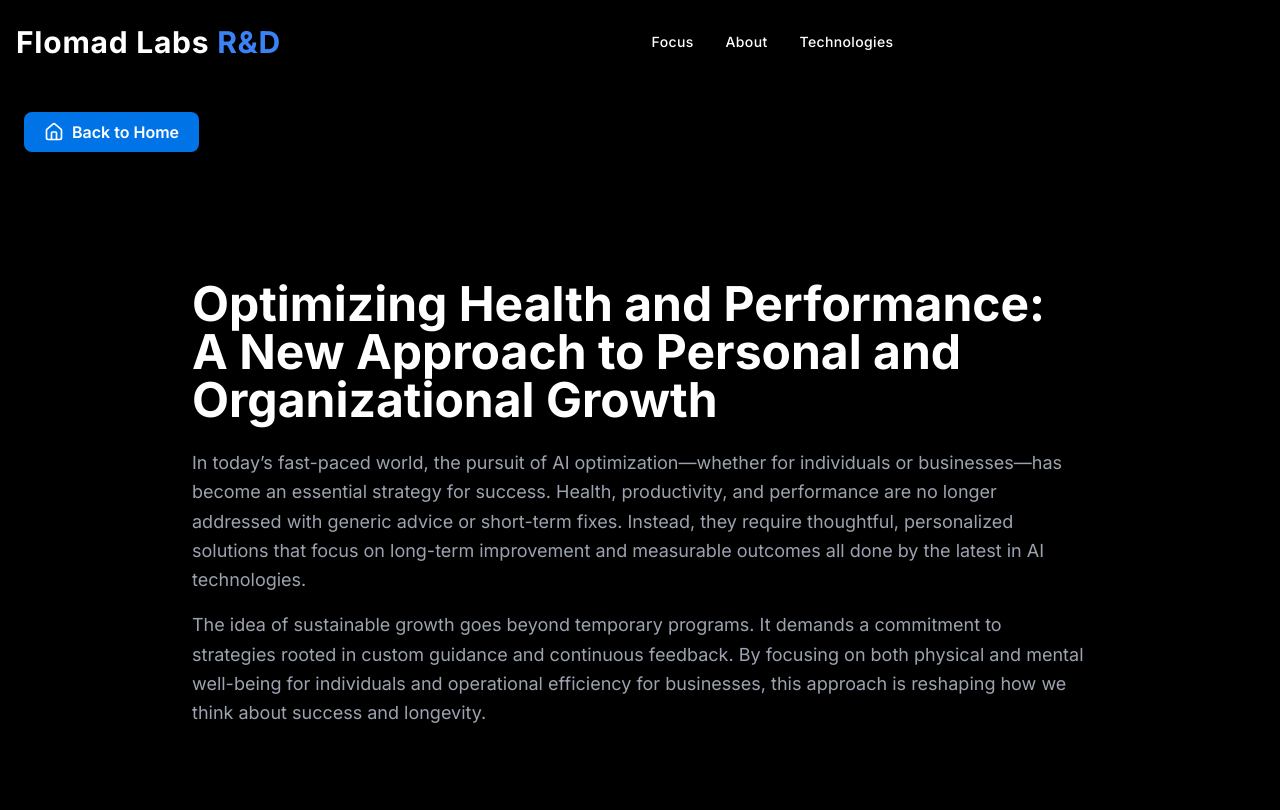
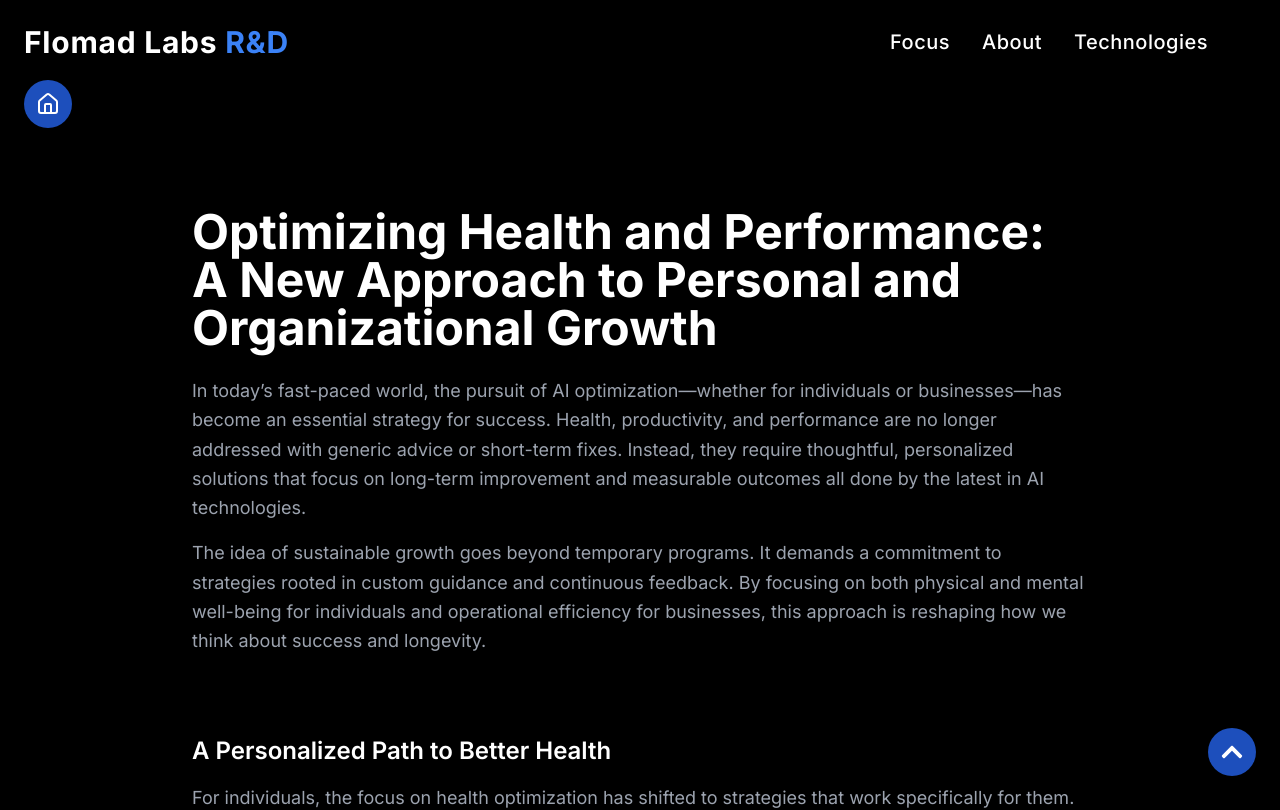
Before and after one commit to FlolabsInnovationsGroup/FloLabsInnovations, a Next.js app: page /caipo in a window 1280 px wide. Shown: the top 810 px of the page. Built offline with nearby package versions, Linux system fonts and the light colour scheme.

Commit message:
changes per design team meeting

```diff
--- a/package.json
+++ b/package.json
@@ -27,5 +27,6 @@
     "eslint": "^8.50.0",
     "eslint-config-next": "^13.5.8",
     "typescript": "^5.2.2"
-  }
+  },
+  "packageManager": "pnpm@10.3.0+sha512.ee592eda8815a8a293c206bb0917c4bb0ff274c50def7cbc17be05ec641fc2d1b02490ce660061356bd0d126a4d7eb2ec8830e6959fb8a447571c631d5a2442d"
 }
--- a/src/components/AboutSection/AboutSection.tsx
+++ b/src/components/AboutSection/AboutSection.tsx
@@ -1,4 +1,4 @@
-import Card from "../AboutSection/Card"; // Adjust path as needed
+import Card from "../AboutSection/Card";
 
 export default function AboutSection() {
   const projects = [
@@ -7,24 +7,32 @@ export default function AboutSection() {
       title: "Travel AI",
       description: "Conversational AI for personalized trip planning.",
       link: "https://www.flomadtravel.com/",
+      buttonText: "Visit Site",
+      buttonLink: "https://www.flomadtravel.com/",
     },
     {
       image: "/images/aiagirobotics.png",
       title: "Advanced AI & Robotics Education",
       description: "Empowering learners through experiential learning.",
       link: "https://flomad.international/",
+      buttonText: "Visit Site",
+      buttonLink: "https://flomad.international/",
     },
     {
       image: "/images/caipo.png",
       title: "Chief AI Productivity Officer (CAIPO)",
       description: "Optimizing lifestyles through AI-driven IoT technologies.",
       link: "https://www.caipo.ai/",
+      buttonText: "Visit Site",
+      buttonLink: "https://www.caipo.ai/",
     },
     {
       image: "/images/robocollective.png",
       title: "RoboCollective",
       description: "Your very own robot dealership franchise.",
       link: "https://www.robocollective.ai/",
+      buttonText: "Visit Site",
+      buttonLink: "https://www.robocollective.ai/",
     },
   ];
 
@@ -43,11 +51,9 @@ export default function AboutSection() {
       <div className="absolute inset-0 bg-black bg-opacity-30"></div> {/* Overlay */}
       <div className="container mx-auto px-6 lg:px-12">
 
-      <h2 className="text-5xl font-bold text-center mb-12 text-white !text-white drop-shadow-lg">
-  About Us
-</h2>
-
-
+        <h2 className="text-5xl font-bold text-center mb-12 text-white drop-shadow-lg">
+          About Us
+        </h2>
 
         {/* Updated Grid Layout */}
         <div className="grid grid-cols-1 sm:grid-cols-2 lg:grid-cols-2 xl:grid-cols-4 gap-8 justify-items-center">
@@ -58,6 +64,8 @@ export default function AboutSection() {
                 title={project.title}
                 description={project.description}
                 link={project.link}
+                buttonText={project.buttonText}
+                buttonLink={project.buttonLink}
               />
             </div>
           ))}
--- a/src/components/AboutSection/Card.tsx
+++ b/src/components/AboutSection/Card.tsx
@@ -1,14 +1,16 @@
+"use client";
+
 import Image from "next/image";
 import Link from "next/link";
 
 interface CardProps {
-  image: string; // Image URL
-  title: string; // Card title
-  description: string; // Card description
-  bgColor?: string; // Optional background color
-  link?: string; // Optional link for the entire card
-  buttonText?: string; // Optional button text
-  buttonLink?: string; // Optional button link
+  image: string;
+  title: string;
+  description: string;
+  bgColor?: string;
+  link?: string;
+  buttonText?: string;
+  buttonLink?: string;
 }
 
 export default function Card({
@@ -17,7 +19,7 @@ export default function Card({
   description,
   bgColor = "bg-[#121212]",
   link,
-  buttonText,
+  buttonText = "Visit Site",
   buttonLink,
 }: CardProps) {
   const cardContent = (
@@ -40,14 +42,27 @@ export default function Card({
         <p className="text-sm text-gray-400 leading-relaxed mb-4 line-clamp-3">
           {description}
         </p>
-        {buttonText && buttonLink && (
-          <Link
+
+        {/* Visit Site Button - Opens in New Tab */}
+        {buttonLink && (
+          <a
             href={buttonLink}
-            className="inline-block bg-blue-600 hover:bg-blue-700 text-white font-semibold py-2 px-4 rounded-lg transition duration-300"
-            aria-label={`Learn more about ${title}`}
+            target="_blank"
+            rel="noopener noreferrer"
+            className="flex justify-end items-center text-blue-400 font-medium group hover:underline"
+            aria-label={`Visit ${title}`}
+            onClick={(e) => e.stopPropagation()}
           >
-            {buttonText}
-          </Link>
+            <span>{buttonText}</span>
+            <svg
+              xmlns="http://www.w3.org/2000/svg"
+              className="h-5 w-5 ml-2 text-blue-400 group-hover:translate-x-1 transition-transform duration-300"
+              viewBox="0 0 24 24"
+              fill="currentColor"
+            >
+              <path d="M9 5l7 7-7 7" />
+            </svg>
+          </a>
         )}
       </div>
     </div>
--- a/src/components/BackButton.tsx
+++ b/src/components/BackButton.tsx
@@ -1,21 +1,18 @@
 "use client";
 
 import { useRouter } from "next/navigation";
-import { Home } from "lucide-react"; // Importing an icon for a better look
+import { Home } from "lucide-react";
 
 export default function BackButton() {
   const router = useRouter();
 
   return (
-    <div className="mt-8"> {/* Increased margin to prevent overlap with the header */}
-      <button
-        onClick={() => router.push("/")} // Navigate to homepage
-        className="flex items-center gap-2 bg-[#0073e6] text-white font-semibold py-2 px-5 rounded-lg shadow-md hover:bg-[#005bb5] transition-all duration-200 transform hover:scale-105 hover:shadow-lg"
-        aria-label="Go back to the homepage"
-      >
-        <Home size={20} />
-        <span>Back to Home</span>
-      </button>
-    </div>
+    <button
+      onClick={() => router.push("/")} // Navigate to homepage
+      className="fixed top-20 left-6 bg-blue-600/80 p-3 rounded-full hover:bg-blue-500 transition shadow-md z-50"
+      aria-label="Go back to the homepage"
+    >
+      <Home size={24} className="text-white" />
+    </button>
   );
 }
--- a/src/components/Header.tsx
+++ b/src/components/Header.tsx
@@ -6,24 +6,20 @@ import Link from "next/link";
 
 export default function Header() {
   const [isMenuOpen, setMenuOpen] = useState(false);
-  const pathname = usePathname(); // Get the current path
-
-  // Debug log for the current route
-  console.log("Current Pathname:", pathname);
-
+  const pathname = usePathname();
 
   return (
     <header className="fixed w-full z-50 text-white bg-black py-6">
-      <div className="container mx-auto flex justify-between items-center px-4">
-        {/* Logo */}
-        <h1 className="text-2xl md:text-3xl font-bold tracking-wide">
+      <div className="container mx-auto flex items-center px-6">
+        {/* Logo (Left-Aligned) */}
+        <h1 className="text-3xl font-bold tracking-wide">
           <Link href="/" className="hover:text-blue-400 transition">
             Flomad Labs <span className="text-blue-500">R&D</span>
           </Link>
         </h1>
 
-        {/* Desktop Navigation (Visible on larger screens) */}
-        <nav className="hidden md:flex justify-center flex-1 space-x-8 text-sm font-medium tracking-wide">
+        {/* Desktop Navigation */}
+        <nav className="hidden md:flex flex-1 justify-end pr-12 space-x-8 text-xl font-medium tracking-wide">
           <Link href="/#focus" className="hover:text-blue-400 transition">
             Focus
           </Link>
@@ -35,9 +31,9 @@ export default function Header() {
           </Link>
         </nav>
 
-        {/* Mobile Menu Toggle (Visible on smaller screens) */}
+        {/* Mobile Menu Toggle */}
         <button
-          className="block md:hidden text-xl"
+          className="block md:hidden text-2xl ml-auto"
           onClick={() => setMenuOpen(!isMenuOpen)}
         >
           {isMenuOpen ? "✖" : "☰"}
@@ -46,7 +42,7 @@ export default function Header() {
 
       {/* Mobile Navigation Menu */}
       {isMenuOpen && (
-        <nav className="md:hidden bg-black bg-opacity-90 py-4 px-4 space-y-4">
+        <nav className="md:hidden bg-black bg-opacity-90 py-4 px-6 space-y-4 text-xl">
           <Link href="/#focus" className="block hover:text-blue-400 transition">
             Focus
           </Link>
--- a/src/components/Hero/Hero.tsx
+++ b/src/components/Hero/Hero.tsx
@@ -1,16 +1,18 @@
 import { Poppins } from "next/font/google";
+import { FaChevronDown } from "react-icons/fa";
+import Link from "next/link";
 
 // Load Poppins font
 const poppins = Poppins({
   subsets: ["latin"],
-  weight: ["400", "700"], // Regular and Bold weights
+  weight: ["400", "700"],
   variable: "--font-poppins",
 });
 
 export default function Hero() {
   return (
     <section
-      className={`bg-header-bg bg-cover bg-center text-white h-screen flex flex-col justify-center items-center bg-gradient-to-b from-black/60 via-black/30 to-black/60 ${poppins.variable}`}
+      className={`relative bg-header-bg bg-cover bg-center text-white h-screen flex flex-col justify-center items-center bg-gradient-to-b from-black/60 via-black/30 to-black/60 ${poppins.variable}`}
       role="banner" // Accessibility role for hero sections
       aria-label="Flomad Labs R&D Hero Section"
     >
@@ -32,6 +34,13 @@ export default function Hero() {
           An AI and Robotics Research & Development Collective
         </p>
       </header>
+
+      {/* Scroll Down Button */}
+      <Link href="#focus" aria-label="Scroll down to see more content">
+        <button className="absolute bottom-12 left-1/2 -translate-x-1/2 flex flex-col items-center text-white hover:text-blue-400 transition">
+          <FaChevronDown className="mt-2 text-3xl animate-bounce" />
+        </button>
+      </Link>
     </section>
   );
 }
--- a/src/components/MainLayout.tsx
+++ b/src/components/MainLayout.tsx
@@ -1,13 +1,14 @@
 "use client";
 
 import { usePathname } from "next/navigation";
+import { FaChevronUp, FaHome } from "react-icons/fa";
 import BackButton from "./BackButton";
 
 export default function MainLayout({ children }: { children: React.ReactNode }) {
-  const pathname = usePathname(); // Get the current path
+  const pathname = usePathname();
 
   const scrollToTop = () => {
-    window.scrollTo({ top: 0, behavior: "smooth" }); // Smooth scroll to the top
+    window.scrollTo({ top: 0, behavior: "smooth" });
   };
 
   return (
@@ -23,25 +24,17 @@ export default function MainLayout({ children }: { children: React.ReactNode })
       <main className="flex-grow container mx-auto px-6">{children}</main>
 
       {/* Footer */}
-      <footer className="bg-gray-900 text-white py-6 mt-12">
+      <footer className="bg-gray-900 text-white py-6 mt-12 relative">
         <div className="container mx-auto flex justify-between items-center px-6">
-          {/* Scroll to Top Button */}
+          {/* Scroll to Top Icon */}
           <button
             onClick={scrollToTop}
-            className="bg-[#0073e6] text-white py-2 px-4 rounded-lg hover:bg-[#005bb5] transition-all duration-200"
+            className="fixed bottom-6 right-6 bg-blue-600/80 p-3 rounded-full hover:bg-blue-500 transition shadow-md"
             aria-label="Scroll to top of the page"
           >
-            Scroll to Top
+            <FaChevronUp className="text-white text-2xl" />
           </button>
 
-          {/* Back to Home Button */}
-          <button
-            onClick={() => window.location.href = "/"}
-            className="bg-[#0073e6] text-white py-2 px-4 rounded-lg hover:bg-[#005bb5] transition-all duration-200"
-            aria-label="Back to homepage"
-          >
-            Back to Home
-          </button>
         </div>
       </footer>
     </div>
--- a/src/styles/globals.css
+++ b/src/styles/globals.css
@@ -1,6 +1,11 @@
 @tailwind base;
 @tailwind components;
 @tailwind utilities;
+
+html {
+  scroll-behavior: smooth;
+}
+
 
 body {
   margin: 0;
```
Also changed, not shown: public/images/tunnelbackground2.png (added).
